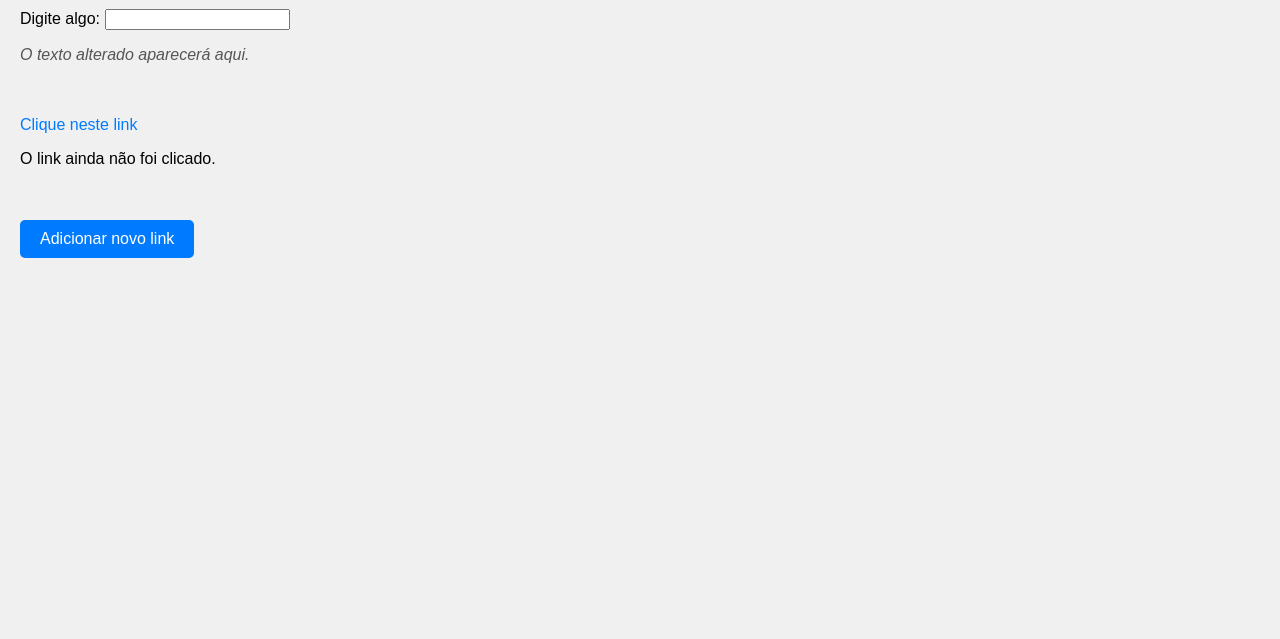
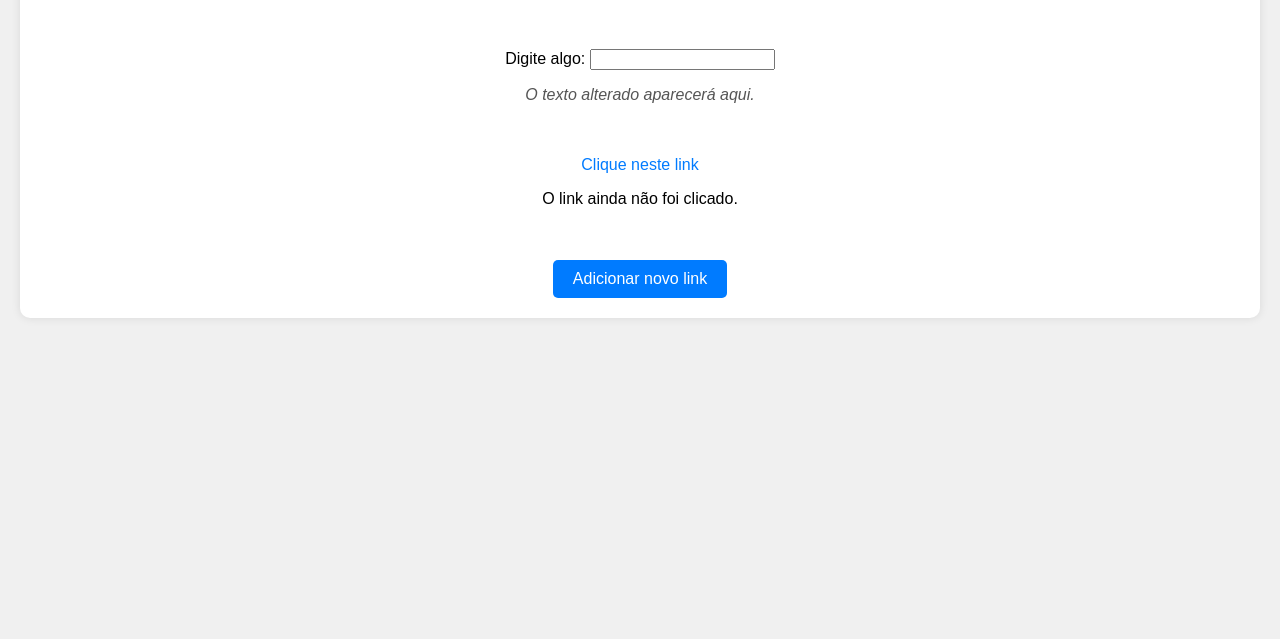
Before and after one commit to felix856/atvScript, a plain HTML site: page index.html in a window 1280 px wide. Shown: the part 161-800 px from the top of the page. Drawn offline with Linux system fonts and the light colour scheme.

Commit message:
Update style.css

```diff
--- a/style.css
+++ b/style.css
@@ -2,6 +2,13 @@ body {
 font-family: Arial, sans-serif;
 background-color: #f0f0f0;
 margin: 20px;
+}
+.container{
+  text-align: center;
+    background-color: #fff;
+    padding: 20px;
+    border-radius: 10px;
+    box-shadow: 0 0 10px rgba(0, 0, 0, 0.1);
 }
 h1 {
 color: #333;
```
